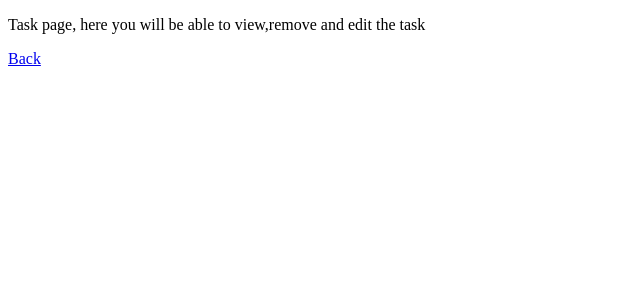
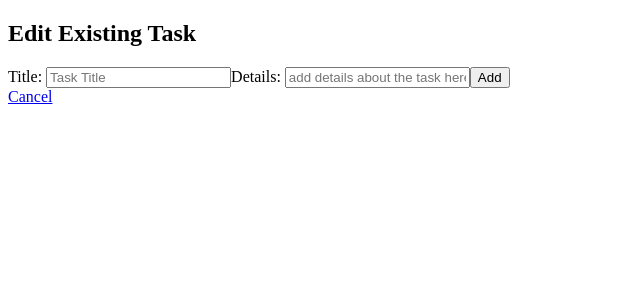
Before and after one commit to Ivovis/Week-07-assignment, a React (Vite) app in the folder client/: page /task in a window 1280 px wide. Shown: the top 300 px of the page, without its empty margins (0-640 px from the left). Built offline with nearby package versions, Linux system fonts and the light colour scheme.

Commit message:
feat: POST implemented and working

```diff
--- a/client/src/App.jsx
+++ b/client/src/App.jsx
@@ -10,7 +10,8 @@ export default function App() {
   return (
     <Routes>
       <Route path="/" element={<MainPage />} />
-      <Route path="/task" element={<TaskPage />} />
+      <Route path="/task" element={<TaskPage type="edit" />} />
+      <Route path="/newtask" element={<TaskPage type="new" />} />
       <Route path="/list" element={<ListPage />} />
       <Route path="/tags" element={<TagsPage />} />
     </Routes>
--- a/client/src/components/MainPage.jsx
+++ b/client/src/components/MainPage.jsx
@@ -12,6 +12,7 @@ export default function MainPage() {
         </p>
       </Link>
       <div>
+        <Link to="newtask">Add New</Link>
         <TaskList />
       </div>
       <Link to="tags">Fake Tags</Link>
--- a/client/src/components/TaskPage.jsx
+++ b/client/src/components/TaskPage.jsx
@@ -1,11 +1,82 @@
 import "./styles/TaskPage.css";
-import { Link } from "react-router";
+import { Link, useNavigate } from "react-router";
+import { useState } from "react";
+import MainPage from "./MainPage";
 
-export default function TaskPage() {
+const SERVER_URL = "http://localhost:10000";
+// const SERVER_URL = ""
+
+export default function TaskPage({ type }) {
+  // I hate Prittier
+  const navigate = useNavigate();
+
+  const [taskData, setTaskData] = useState({
+    title: "",
+    text: "",
+    priority: 1,
+    task_list_id: 1,
+  });
+
+  let message = "I have no idea what I am doing!";
+
+  if (type === "new") {
+    message = "Create New Task";
+  }
+
+  if (type === "edit") {
+    message = "Edit Existing Task";
+    //TODO: fill out fields using the passed in data ??
+    // I suspect that I just include them in props, thats for later
+  }
+
+  function handleSubmit(event) {
+    event.preventDefault();
+
+    // console.log("submission:", taskData);
+
+    const reply = fetch(SERVER_URL + "/addTask", {
+      method: "POST",
+      headers: {
+        "Content-Type": "application/json",
+      },
+      body: JSON.stringify(taskData),
+    });
+
+    navigate(-1);
+  }
+
+  function handleTaskData(event) {
+    setTaskData({ ...taskData, [event.target.name]: event.target.value });
+  }
+
   return (
     <>
-      <p>Task page, here you will be able to view,remove and edit the task</p>
-      <Link to="/">Back</Link>
+      <h2>{message}</h2>
+      {
+        <form onSubmit={handleSubmit}>
+          <label htmlFor="title">Title: </label>
+          <input
+            type="text"
+            name="title"
+            required
+            placeholder="Task Title"
+            value={taskData.title}
+            onChange={handleTaskData}
+          />
+          <label htmlFor="text">Details: </label>
+          <input
+            type="text"
+            name="text"
+            placeholder="add details about the task here"
+            value={taskData.text}
+            onChange={handleTaskData}
+          />
+
+          <button type="submit">Add</button>
+        </form>
+      }
+
+      <Link to="/">Cancel</Link>
     </>
   );
 }
```
Also changed, not shown: 2 other files (tests, documents, lock files or other folders).
